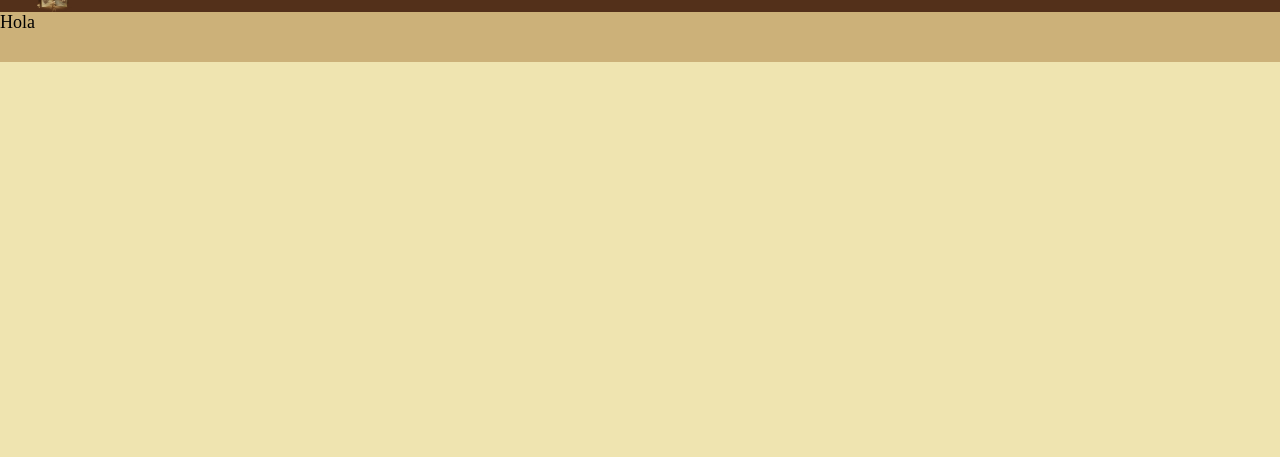
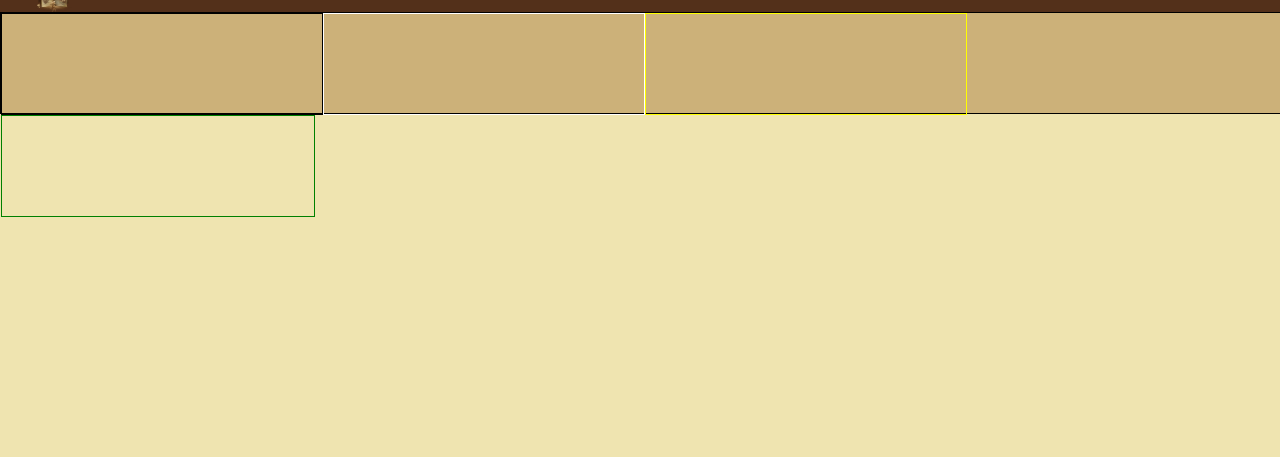
Before and after one commit to HieiOne/Project-PHP, a PHP site: page / in a window 1280 px wide. Shown: the part 46-503 px from the top of the page. Run offline with PHP 8.4, Linux system fonts and the light colour scheme.

Commit message:
Created categories

```diff
--- a/Website/index.css
+++ b/Website/index.css
@@ -89,8 +89,37 @@ input[type=text] {
 
 .menu-bar {
     width: 100%;
-    height: 50px;
+    height: 100px;
     background-color: #ccb179;
+    border: 1px solid black;
+}
+
+.menu-bar-categories {
+    float: left;
+    width: 25%;
+    height: 100%;
+    border: 1px solid black;
+}
+
+.menu-bar-promotions {
+    float: left;
+    width: 25%;
+    height: 100%;
+    border: 1px solid white;
+}
+
+.menu-bar-newbooks {
+    float: left;
+    width: 25%;
+    height: 100%;
+    border: 1px solid yellow;
+}
+
+.menu-bar-socialnetworks {
+    float: left;
+    width: 24.4%;
+    height: 100%;
+    border: 1px solid green;
 }
 
 /* End of Menu Bar */
--- a/Website/index.html
+++ b/Website/index.html
@@ -15,7 +15,18 @@
                 <img class="cart-position" src="img/Cart1.png" alt="Cart">
         </div>
         <div class="menu-bar">
-            <a>Hola</a>
+            <div class="menu-bar-categories">
+
+            </div>
+            <div class="menu-bar-promotions">
+
+            </div>
+            <div class="menu-bar-newbooks">
+
+            </div>
+            <div class="menu-bar-socialnetworks">
+
+            </div>
         </div>
     </body>
 </html>
```
